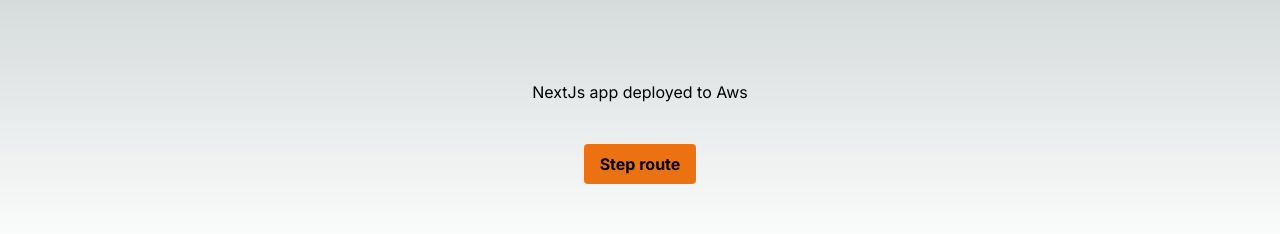
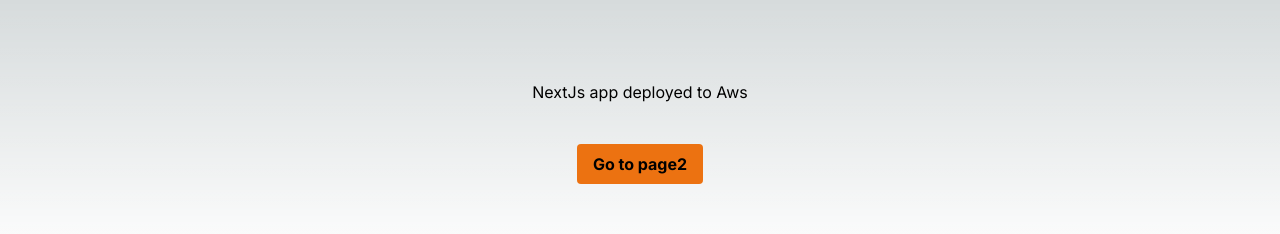
Before and after one commit to damianodeidda/aws-singlepage-application, a Next.js app: page / in a window 1280 px wide. Shown: the top 234 px of the page. Built offline with nearby package versions, Linux system fonts and the light colour scheme.

Commit message:
style: fix layout

```diff
--- a/app/layout.tsx
+++ b/app/layout.tsx
@@ -5,7 +5,7 @@
 const inter = Inter({ subsets: ["latin"] });
 
 export const metadata: Metadata = {
-  title: "Create Next App",
+  title: "AWS single-page application",
   description: "Generated by create next app",
 };
 
--- a/app/page.tsx
+++ b/app/page.tsx
@@ -1,19 +1,15 @@
 import Image from "next/image";
 import styles from "./page.module.css";
-import awsLogo from "@/public/aws.png";
 import Link from "next/link";
 
 export default function Home() {
   return (
     <div className="flex flex-col p-20 w-100 justify-center items-center gap-10">
       <h1 className="white">NextJs app deployed to Aws</h1>
-      {/*   <div className="w-100">
-        <Image src={awsLogo} alt="logoAws" width={260} />
-      </div> */}
       <div className="flex flex-row gap-5">
-        <Link href={"/steps"}>
+        <Link href={"/page2"}>
           <button className="bg-primary hover:bg-blue-700 text-white font-bold py-2 px-4 rounded">
-            Step route
+            Go to page2
           </button>
         </Link>
       </div>
--- a/app/steps/page.tsx
+++ b/app/page2/page.tsx
@@ -1,9 +1,10 @@
 import Link from "next/link";
 import React from "react";
 
-const Steps = () => {
+const Page2 = () => {
   return (
     <div className="flex flex-col p-20 w-100 justify-center items-center gap-10">
+      <h1 className="white">This is the page 2</h1>
       <Link href={"/"}>
         <button className="bg-primary hover:bg-blue-700 text-white font-bold py-2 px-4 rounded">
           Back to the homepage
@@ -13,4 +14,4 @@
   );
 };
 
-export default Steps;
+export default Page2;
```
